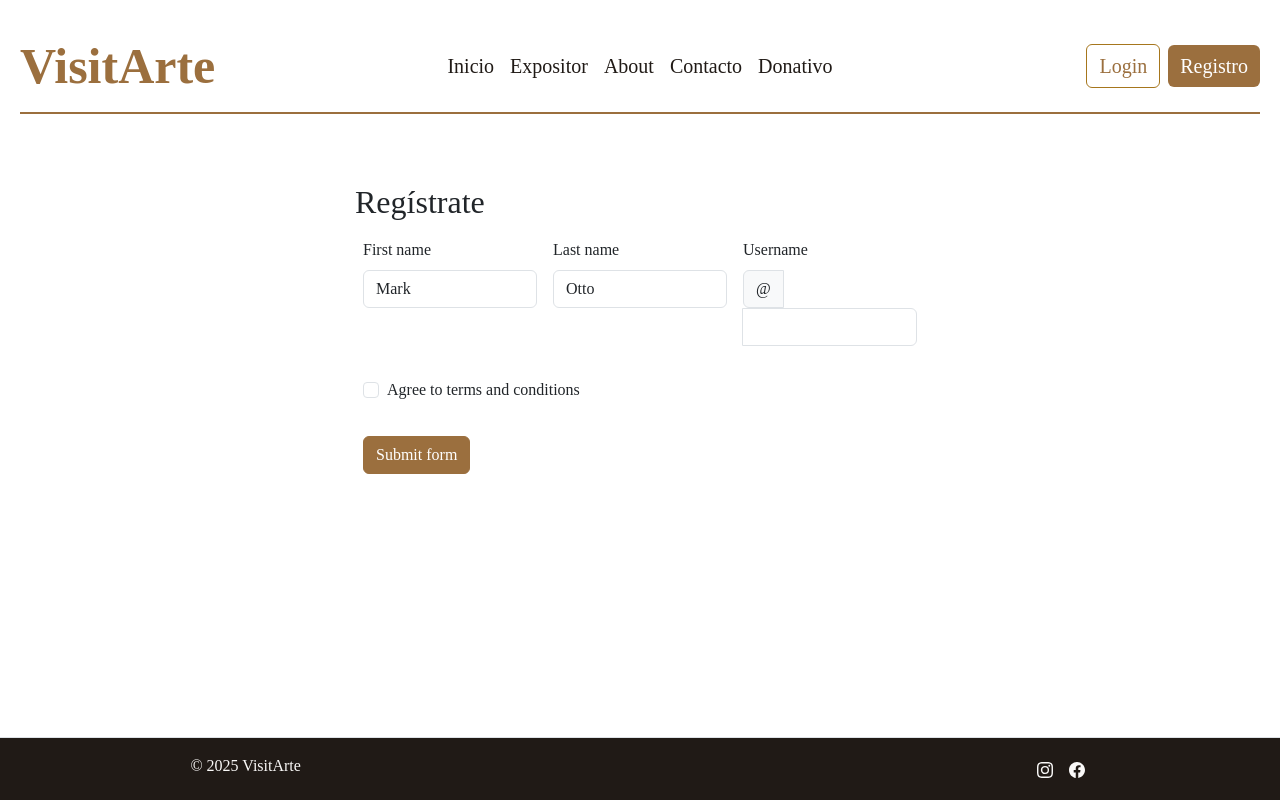
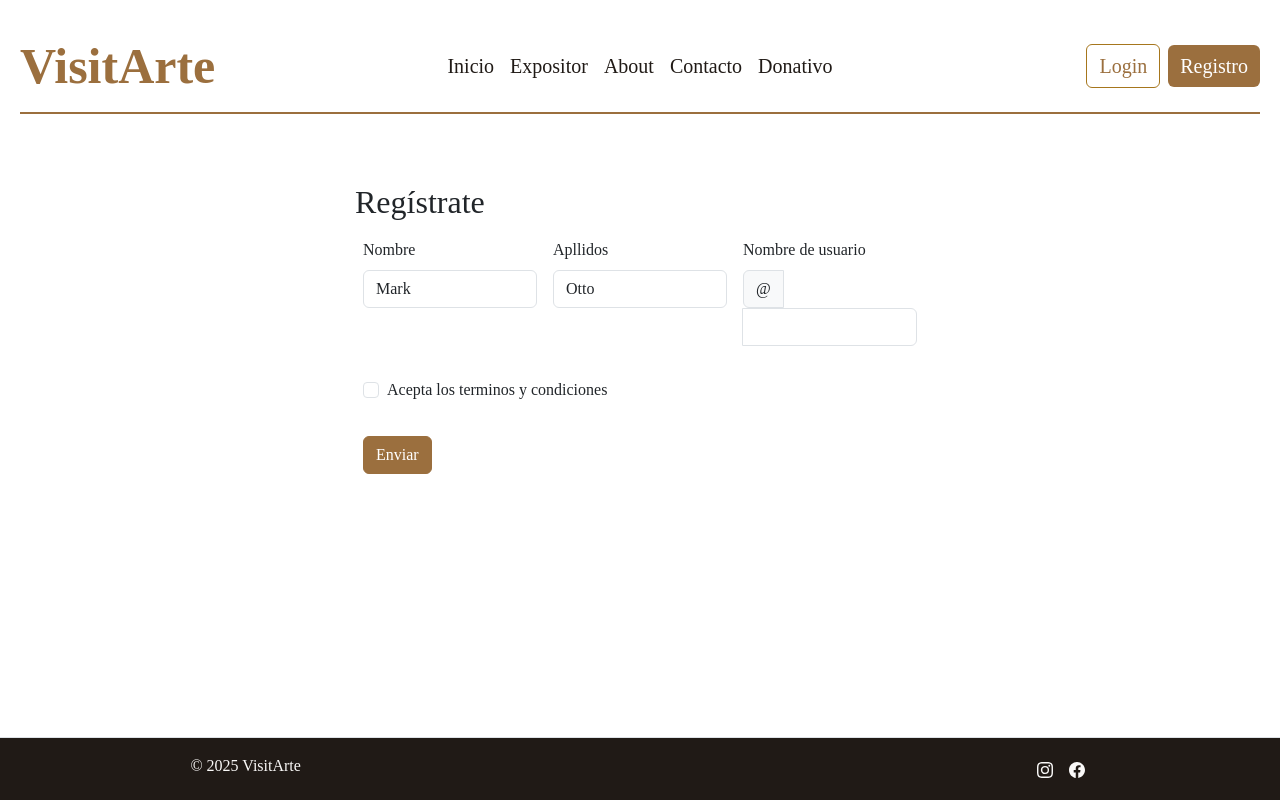
Before and after one commit to villamario7/Museo-Angular, an Angular app in the folder museo-angular/: page /register in a window 1280 px wide. Built offline with nearby package versions, Linux system fonts and the light colour scheme.

Commit message:
traduccion

```diff
--- a/museo-angular/src/app/pages/login/login.component.html
+++ b/museo-angular/src/app/pages/login/login.component.html
@@ -3,13 +3,13 @@
   <br>
   <div class="form-floating mb-3">
     <input type="email" class="form-control" id="floatingInput" placeholder="name@example.com">
-    <label for="floatingInput">Email address</label>
+    <label for="floatingInput">Correo electrónico</label>
   </div>
   <div class="form-floating mb-3">
     <input type="password" class="form-control" id="floatingPassword" placeholder="Password">
-    <label for="floatingPassword">Password</label>
+    <label for="floatingPassword">Contraseña</label>
   </div>
   <div class="col-12">
-    <button class="btn btn-primary" type="submit">Submit form</button>
+    <button class="btn btn-primary" type="submit">Enviar</button>
   </div>
 </div>
--- a/museo-angular/src/app/pages/pago/pago.component.html
+++ b/museo-angular/src/app/pages/pago/pago.component.html
@@ -30,7 +30,7 @@
             <div class="row justify-content-center">
                 <div class="col-lg-6">
                     <div class="section_title text-center mb-55">
-                        <h3><span>Make a Donation</span></h3>
+                        <h3><span>Haz una donacion</span></h3>
                     </div>
                 </div>
             </div>
@@ -67,7 +67,7 @@
                                         </div>
                                         <div class="single_doonate">
                                             <input type="radio" id="Other" name="radio-group">
-                                            <label for="Other">Other</label>
+                                            <label for="Other">Otra cantidad</label>
                                         </div>
                                     </div>
                                 </div>
@@ -80,7 +80,7 @@
                 <div class="col-12">
                     <div class="donate_now_btn text-center">
                         <br>
-                        <a href="#" class="btn btn-primary">Donate Now</a>
+                        <a href="#" class="btn btn-primary">Donar ahora</a>
                     </div>
                 </div>
             </div>
--- a/museo-angular/src/app/pages/register/register.component.html
+++ b/museo-angular/src/app/pages/register/register.component.html
@@ -2,32 +2,32 @@
   <h2 class="featurette-heading fw-normal lh-1 text-start">Regístrate</h2> <!-- Título alineado a la izquierda -->
   <form class="row g-3 needs-validation" novalidate>
     <div class="col-md-4 mb-3">
-      <label for="validationCustom01" class="form-label">First name</label>
+      <label for="validationCustom01" class="form-label">Nombre</label>
       <input type="text" class="form-control" id="validationCustom01" value="Mark" required>
-      <div class="valid-feedback">Looks good!</div>
+      <div class="valid-feedback">Perfecto!</div>
     </div>
     <div class="col-md-4 mb-3">
-      <label for="validationCustom02" class="form-label">Last name</label>
+      <label for="validationCustom02" class="form-label">Apllidos</label>
       <input type="text" class="form-control" id="validationCustom02" value="Otto" required>
-      <div class="valid-feedback">Looks good!</div>
+      <div class="valid-feedback">Perfecto!</div>
     </div>
     <div class="col-md-4 mb-3">
-      <label for="validationCustomUsername" class="form-label">Username</label>
+      <label for="validationCustomUsername" class="form-label">Nombre de usuario</label>
       <div class="input-group has-validation">
         <span class="input-group-text" id="inputGroupPrepend">&#64;</span>
         <input type="text" class="form-control" id="validationCustomUsername" aria-describedby="inputGroupPrepend" required>
-        <div class="invalid-feedback">Please choose a username.</div>
+        <div class="invalid-feedback">Por favor elige un nombre de usuario</div>
       </div>
     </div>
     <div class="col-12 mb-3">
       <div class="form-check">
         <input class="form-check-input" type="checkbox" value="" id="invalidCheck" required>
-        <label class="form-check-label" for="invalidCheck">Agree to terms and conditions</label>
-        <div class="invalid-feedback">You must agree before submitting.</div>
+        <label class="form-check-label" for="invalidCheck">Acepta los terminos y condiciones</label>
+        <div class="invalid-feedback">Debes aceptar antes de enviar</div>
       </div>
     </div>
     <div class="col-12">
-      <button class="btn btn-primary" type="submit">Submit form</button>
+      <button class="btn btn-primary" type="submit">Enviar</button>
     </div>
   </form>
 </div>
```
